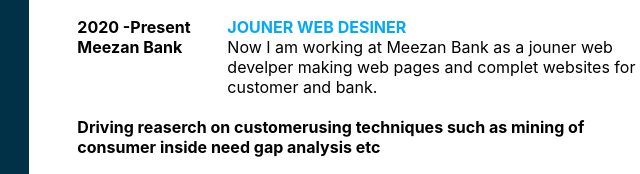
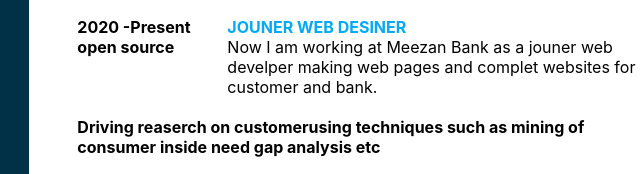
Before and after one commit to hamza4600/Profile, a plain HTML site: page index.html in a window 1280 px wide. Shown: the part 371-545 px from the top of the page, 444-1084 px from the left. Drawn offline with Linux system fonts and the light colour scheme.

Commit message:
Update index.html

```diff
--- a/index.html
+++ b/index.html
@@ -117,7 +117,7 @@
                 <div class="box">
                     <div class="yearcompany">
                         <h4>2020 -Present</h4>
-                        <h4>Meezan Bank</h4>
+                        <h4>open source</h4>
                     </div>
                     <dev class="text">
                         <h4>Jouner Web Desiner</h4>
```
